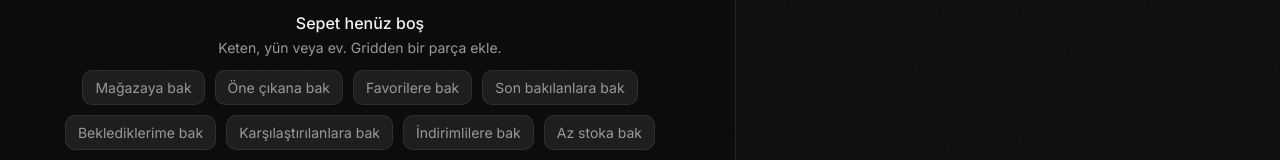
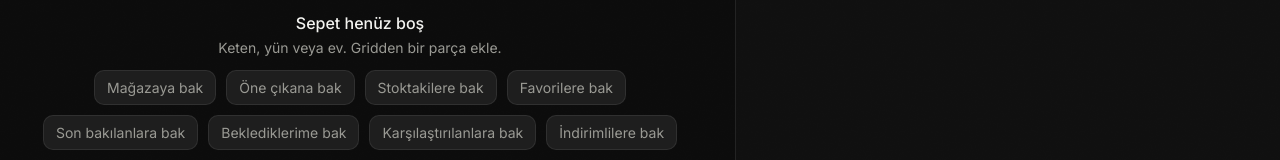
Before and after one commit to mattiasadem/qante-commerce, a Next.js app in the folder web/: page /sepet in a window 1280 px wide. Shown: the part 226-386 px from the top of the page. Built offline with nearby package versions, Linux system fonts and the light colour scheme.

Commit message:
feat(cart): empty cart shortcut to Stoktakiler (?stock=1)

```diff
--- a/web/components/ui-cart-page-view.tsx
+++ b/web/components/ui-cart-page-view.tsx
@@ -67,6 +67,7 @@ export function CartPageView() {
           <p style={{ marginTop: 14, display: "flex", gap: 10, flexWrap: "wrap", justifyContent: "center" }}>
             <Link className="btn" href="/">Mağazaya bak</Link>
             <Link className="btn" href="/?feat=1" data-cta="empty-to-feat">Öne çıkana bak</Link>
+            <Link className="btn" href="/?stock=1" data-cta="empty-to-stock">Stoktakilere bak</Link>
             <Link className="btn" href="/?fav=1" data-cta="empty-to-favorites">Favorilere bak</Link>
             <Link className="btn" href="/?recent=1" data-cta="empty-to-recent">Son bakılanlara bak</Link>
             <Link className="btn" href="/?watch=1" data-cta="empty-to-watch">Beklediklerime bak</Link>
--- a/web/components/ui-empty-bag.tsx
+++ b/web/components/ui-empty-bag.tsx
@@ -10,6 +10,9 @@ export function EmptyBag({ onClose }: { onClose?: () => void }) {
       <div style={{ marginTop: 14, display: "flex", gap: 10, flexWrap: "wrap", justifyContent: "center" }}>
         <Link className="btn" href="/?feat=1" data-cta="empty-to-feat" onClick={() => onClose?.()}>
           Öne çıkana bak
+        </Link>
+        <Link className="btn" href="/?stock=1" data-cta="empty-to-stock" onClick={() => onClose?.()}>
+          Stoktakilere bak
         </Link>
         <Link className="btn" href="/?fav=1" data-cta="empty-to-favorites" onClick={() => onClose?.()}>
           Favorilere bak
```
